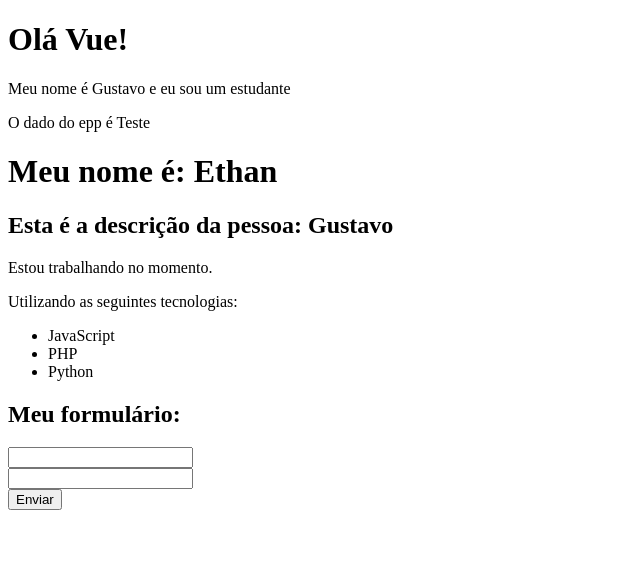
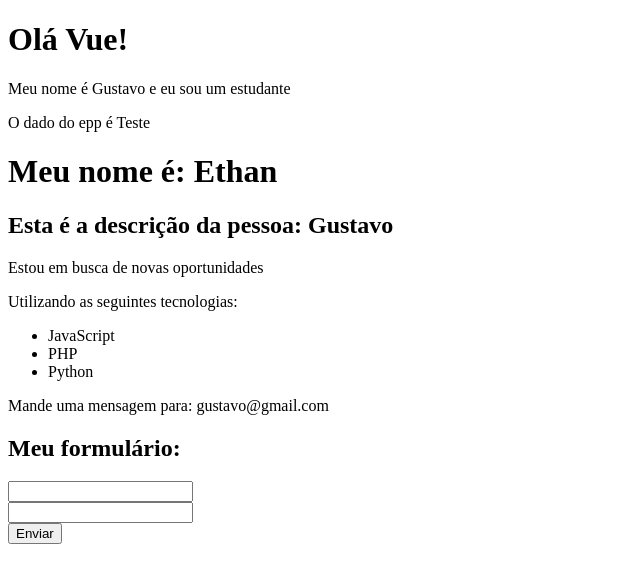
Before and after one commit to GustavoFrota/Vue-Pratica, a Vue app in the folder 2_projeto_vue/: page / in a window 1280 px wide. Shown: the top 582 px of the page, without its empty margins (0-640 px from the left). Built offline with nearby package versions, Linux system fonts and the light colour scheme.

Commit message:
Adicionando diretivas

```diff
--- a/2_projeto_vue/src/components/Info.vue
+++ b/2_projeto_vue/src/components/Info.vue
@@ -1,18 +1,27 @@
 <template>
     <div>
-        <p>Estou trabalhando no momento.</p>
+        <p v-if="esta_trabalhando">Estou trabalhando no momento.</p>
+        <p v-else>Estou em busca de novas oportunidades</p>
     <p>Utilizando as seguintes tecnologias:</p>
     <ul>
         <li>JavaScript</li>
         <li>PHP</li>
         <li>Python</li>
     </ul>
+    <p v-show="mostrar_email">Mande uma mensagem para: {{ email }}</p>
     </div>
 </template>
 
 <script>
 export default {
     name: "Info",
+    data() {
+        return {
+            esta_trabalhando: false,
+            mostrar_email: true,
+            email: "gustavo@gmail.com"
+        }
+    }
 
 }
 </script>
```
